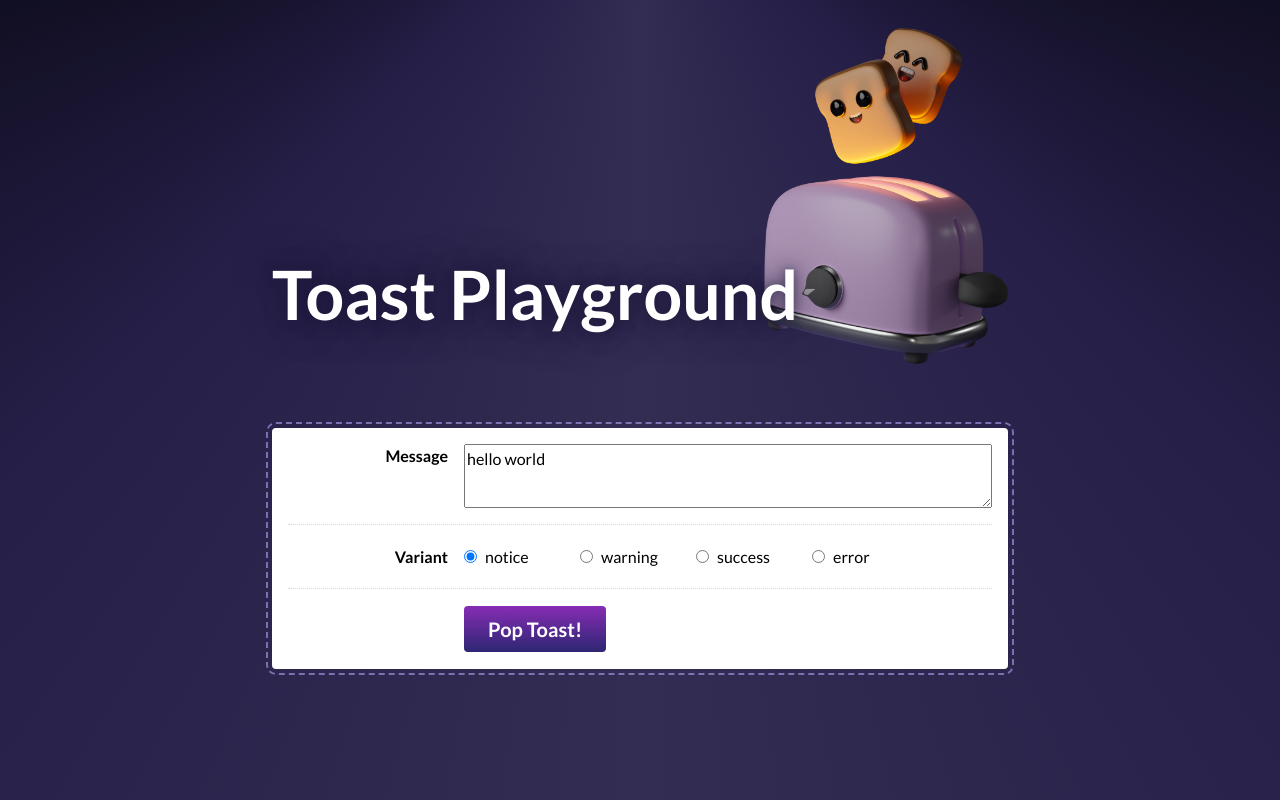
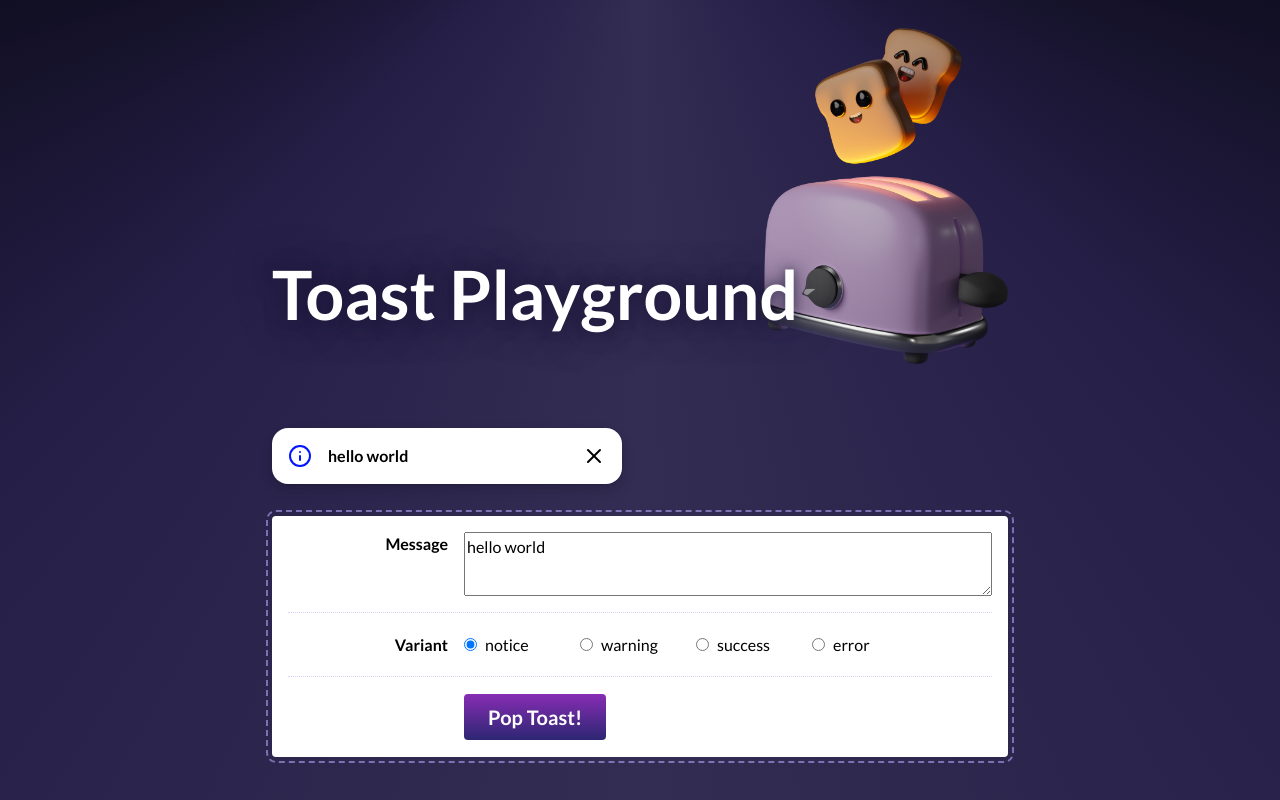
Before and after one commit to musengya/toast-component, a React (Create React App) app: page / in a window 1280 px wide. Both pictures are taken after a click on the button "Pop Toast!". Shown: the top 800 px of the page. Built offline with nearby package versions, Linux system fonts and the light colour scheme.

Commit message:
live editable text preview

```diff
--- a/src/components/Toast/Toast.js
+++ b/src/components/Toast/Toast.js
@@ -1,11 +1,5 @@
 import React from 'react';
-import {
-  AlertOctagon,
-  AlertTriangle,
-  CheckCircle,
-  Info,
-  X,
-} from 'react-feather';
+import { AlertOctagon, AlertTriangle, CheckCircle, Info, X } from 'react-feather';
 
 import VisuallyHidden from '../VisuallyHidden';
 
@@ -18,16 +12,15 @@ const ICONS_BY_VARIANT = {
   error: AlertOctagon,
 };
 
-function Toast() {
+function Toast({ message, variant, onCloseToast }) {
+  const Icon = ICONS_BY_VARIANT[variant];
   return (
-    <div className={`${styles.toast} ${styles.notice}`}>
+    <div className={`${styles.toast} ${styles[variant]}`}>
       <div className={styles.iconContainer}>
-        <Info size={24} />
+        <Icon size={24} />
       </div>
-      <p className={styles.content}>
-        16 photos have been uploaded
-      </p>
-      <button className={styles.closeButton}>
+      <p className={styles.content}>{message}</p>
+      <button onClick={onCloseToast} className={styles.closeButton}>
         <X size={24} />
         <VisuallyHidden>Dismiss message</VisuallyHidden>
       </button>
--- a/src/components/ToastPlayground/ToastPlayground.js
+++ b/src/components/ToastPlayground/ToastPlayground.js
@@ -1,6 +1,7 @@
 import React from 'react';
 
 import Button from '../Button';
+import Toast from '../Toast/Toast';
 
 import styles from './ToastPlayground.module.css';
 
@@ -9,6 +10,15 @@ const VARIANT_OPTIONS = ['notice', 'warning', 'success', 'error'];
 function ToastPlayground() {
   const [message, setMessage] = React.useState('hello world');
   const [variant, setVariant] = React.useState('notice');
+  const [showToast, setShowToast] = React.useState(false);
+
+  const handleOpenToast = () => {
+    setShowToast(true);
+  };
+
+  const handleCloseToast = () => {
+    setShowToast(false);
+  };
 
   return (
     <div className={styles.wrapper}>
@@ -16,7 +26,7 @@ function ToastPlayground() {
         <img alt="Cute toast mascot" src="/toast.png" />
         <h1>Toast Playground</h1>
       </header>
-
+      {showToast ? <Toast message={message} variant={variant} onCloseToast={handleCloseToast} /> : null}
       <div className={styles.controlsWrapper}>
         <div className={styles.row}>
           <label htmlFor="message" className={styles.label} style={{ alignSelf: 'baseline' }}>
@@ -58,7 +68,7 @@ function ToastPlayground() {
         <div className={styles.row}>
           <div className={styles.label} />
           <div className={`${styles.inputWrapper} ${styles.radioWrapper}`}>
-            <Button>Pop Toast!</Button>
+            <Button onClick={handleOpenToast}>Pop Toast!</Button>
           </div>
         </div>
       </div>
```
